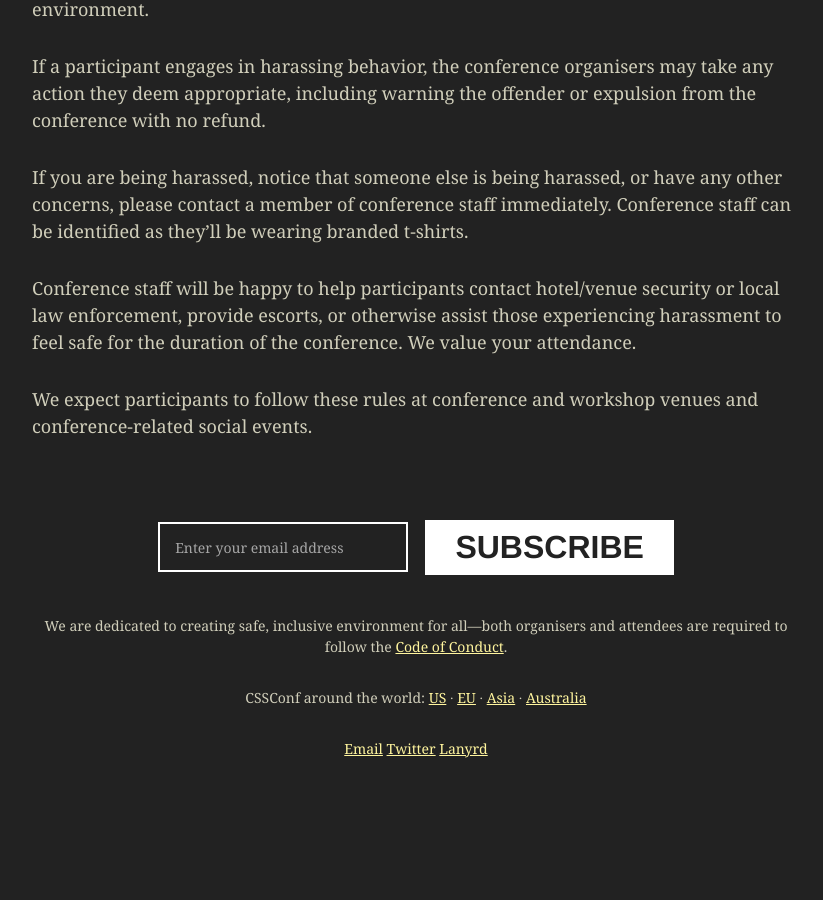
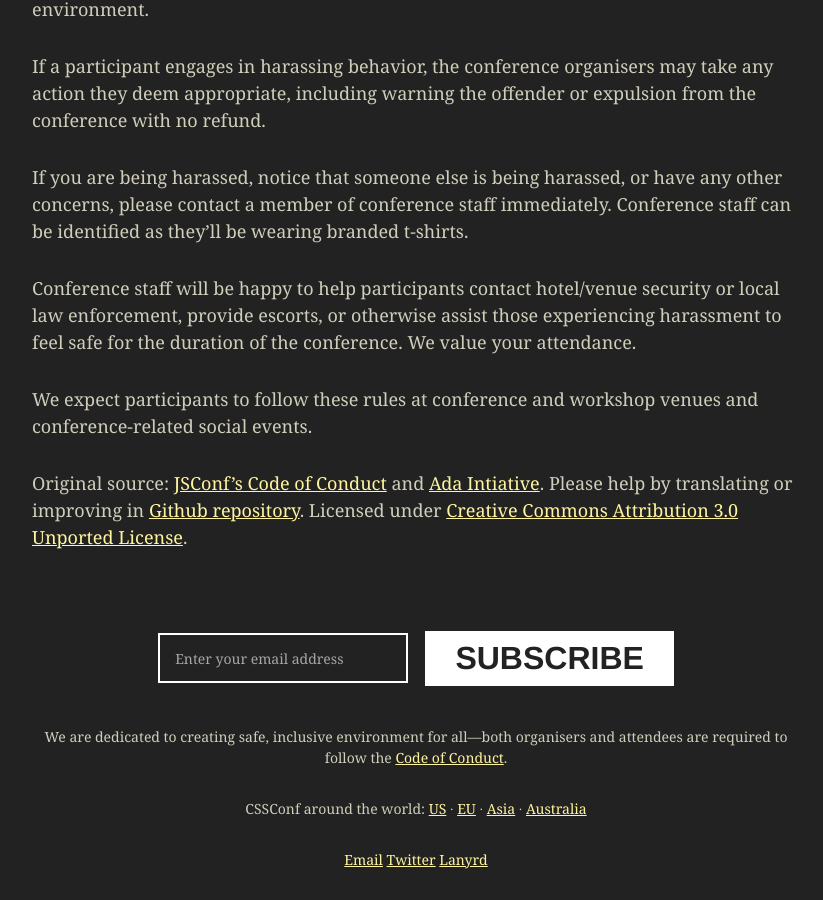
Before and after one commit to cssconfoak/cssconfoak.github.io, a Jekyll site: the page built from code-of-conduct.md, in a window 1280 px wide and 900 px high, scrolled down 1169 px. Shown: the whole window, without its empty margins (224-1047 px from the left). Built offline with Jekyll 4.4.1, drawn with Linux system fonts in a browser that asks for light colours; before the commit the page ends 1958 px from its top, so only the background shows below that.

Commit message:
[ux] update CoC license

```diff
--- a/code-of-conduct.md
+++ b/code-of-conduct.md
@@ -28,3 +28,5 @@ If you are being harassed, notice that someone else is being harassed, or have a
 Conference staff will be happy to help participants contact hotel/venue security or local law enforcement, provide escorts, or otherwise assist those experiencing harassment to feel safe for the duration of the conference. We value your attendance.
 
 We expect participants to follow these rules at conference and workshop venues and conference-related social events.
+
+Original source: [JSConf's Code of Conduct](http://2012.jsconf.us/#/about) and [Ada Intiative](http://geekfeminism.wikia.com/wiki/Conference_anti-harassment/Policy). Please help by translating or improving in [Github repository](https://github.com/confcodeofconduct/confcodeofconduct.com). Licensed under [Creative Commons Attribution 3.0 Unported License](http://creativecommons.org/licenses/by/3.0/deed.en_US).
```
